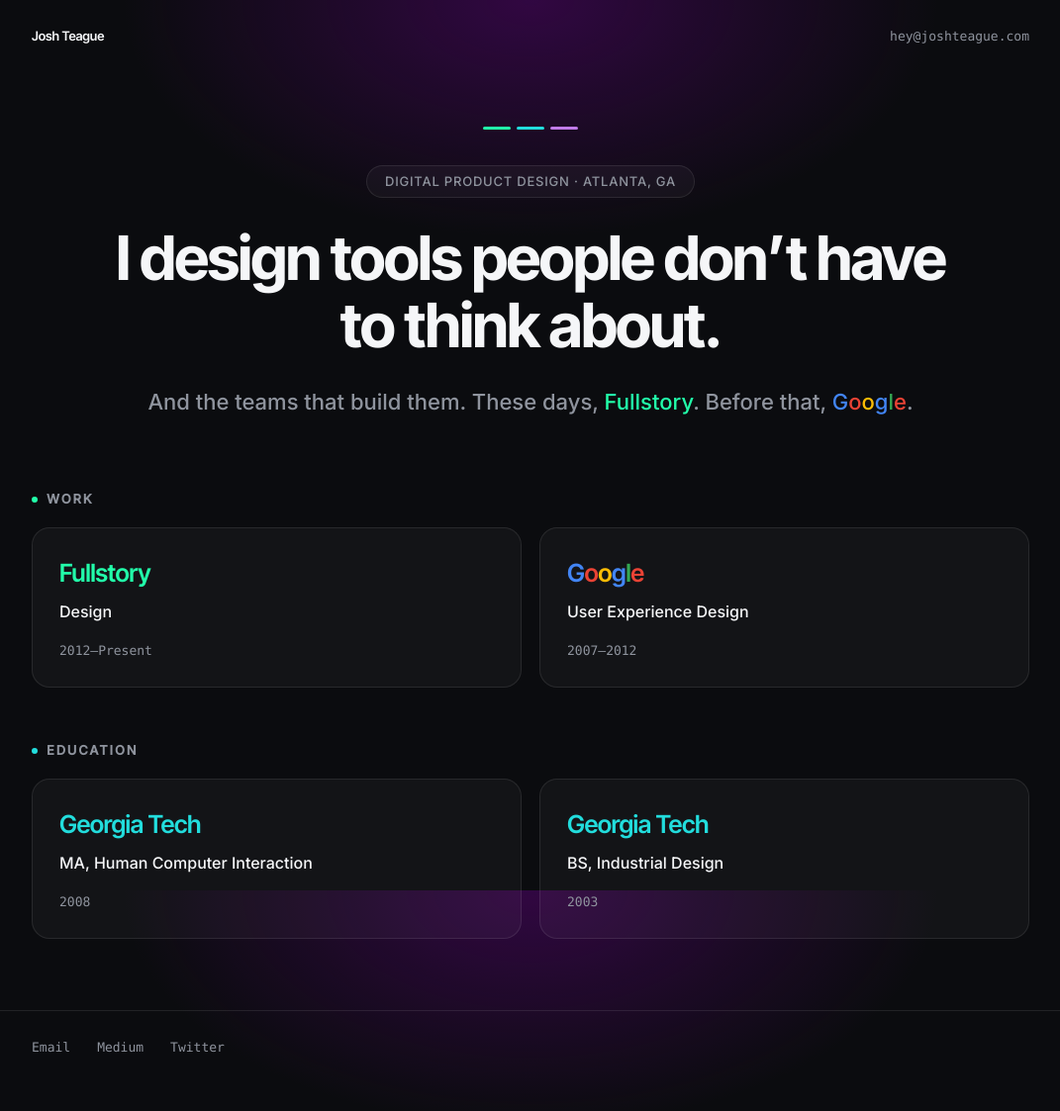
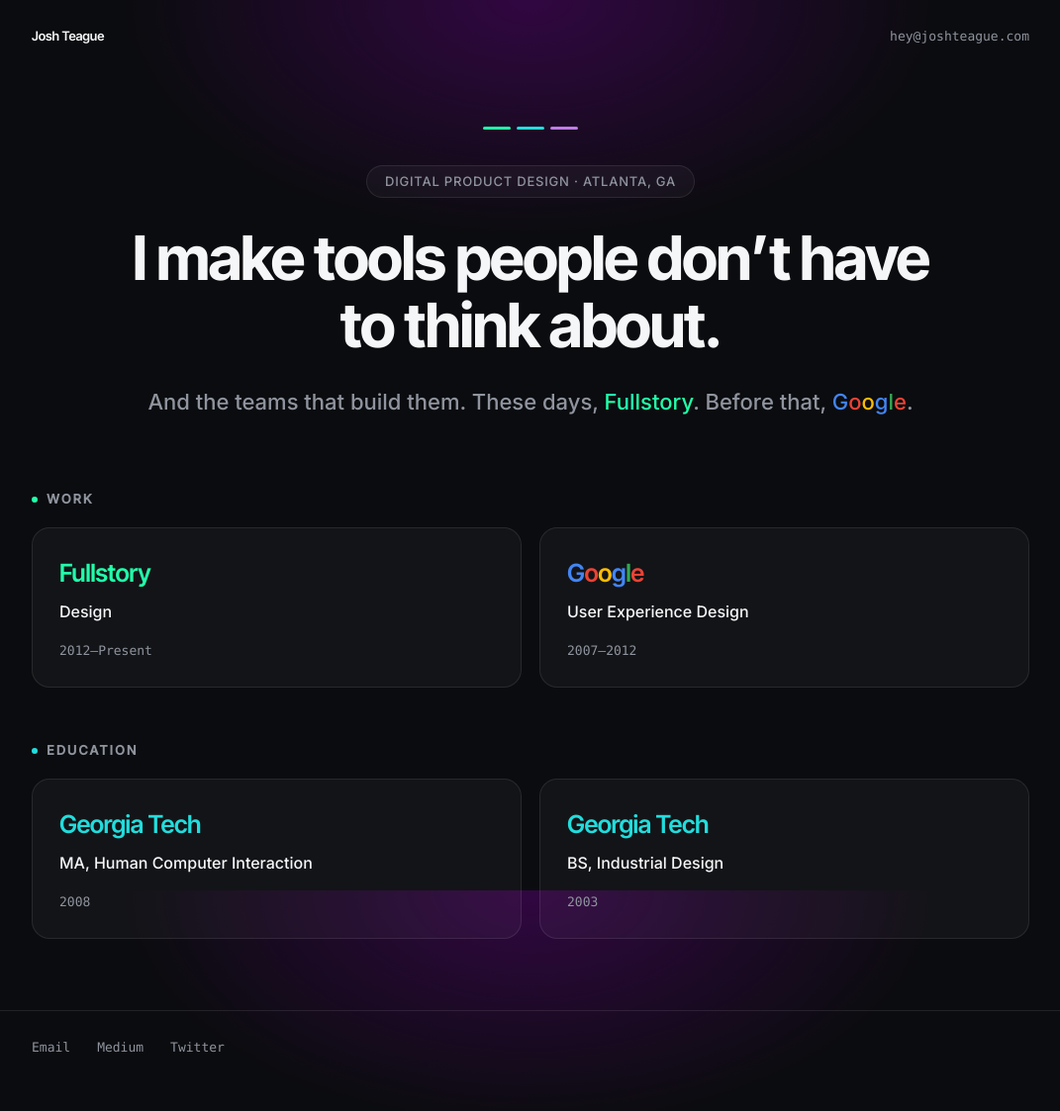
Before and after one commit to joshteague/joshteague.github.io, a Jekyll site: the page built from index.html, in a window 1280 px wide. Shown: the whole page at 99% size, without its empty margins (104-1175 px from the left). Built offline with Jekyll 4.4.1, drawn with Linux system fonts in a browser that asks for light colours; some web fonts are replaced.

Commit message:
Make, not design, in the headline
"Make" is the craft verb where "design" is the discipline one, and the
discipline is already stated in the label directly above and in the cards
below. It also matches how Josh describes the work himself -- making things
people use -- and costs nothing: 46 characters against 48.

Co-Authored-By: Claude Opus 5 <noreply@anthropic.com>

```diff
--- a/index.html
+++ b/index.html
@@ -14,7 +14,7 @@ layout: home
 
     <p class="chip">Digital Product Design &middot; Atlanta, GA</p>
 
-    <h1 class="statement">I design tools people don&rsquo;t have to think about.</h1>
+    <h1 class="statement">I make tools people don&rsquo;t have to think about.</h1>
 
     <p class="statement-sub">
       And the teams that build them. These days,
```
